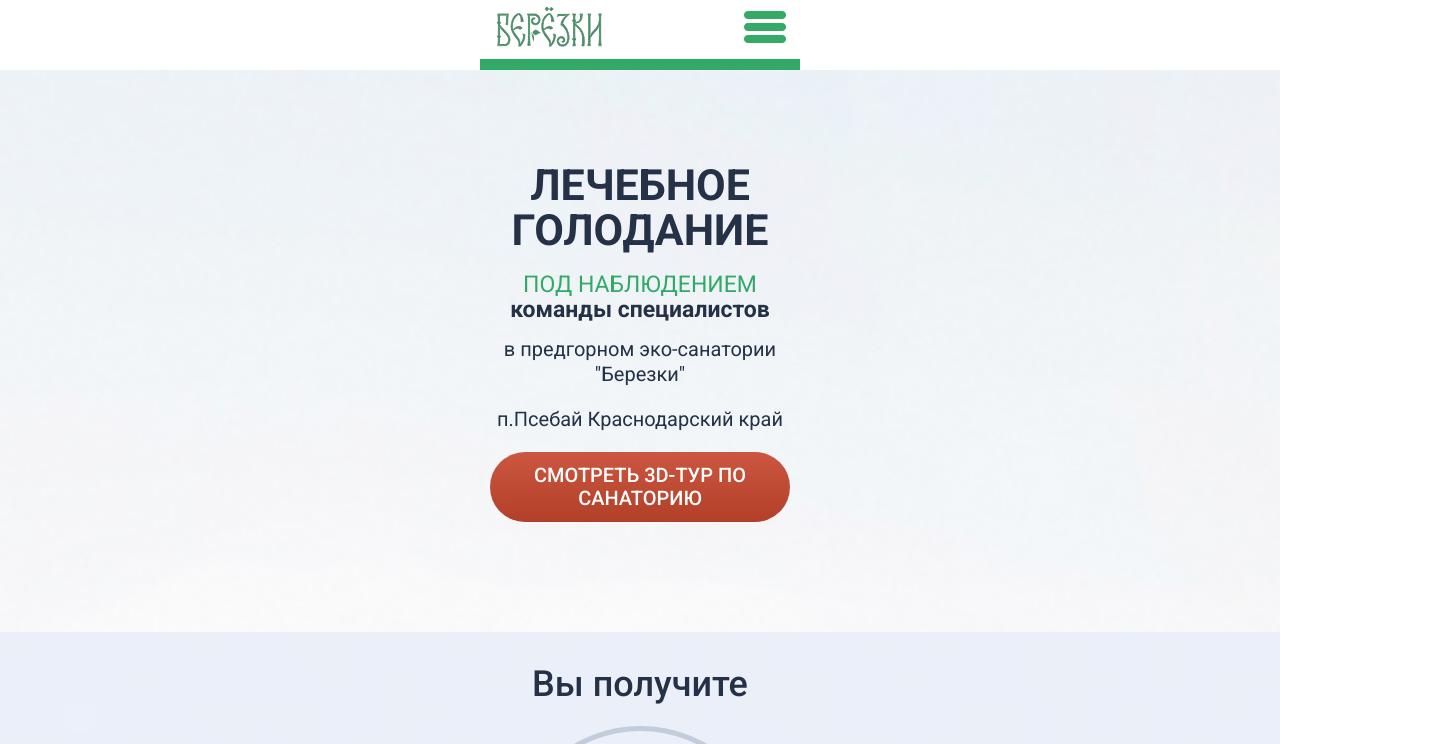
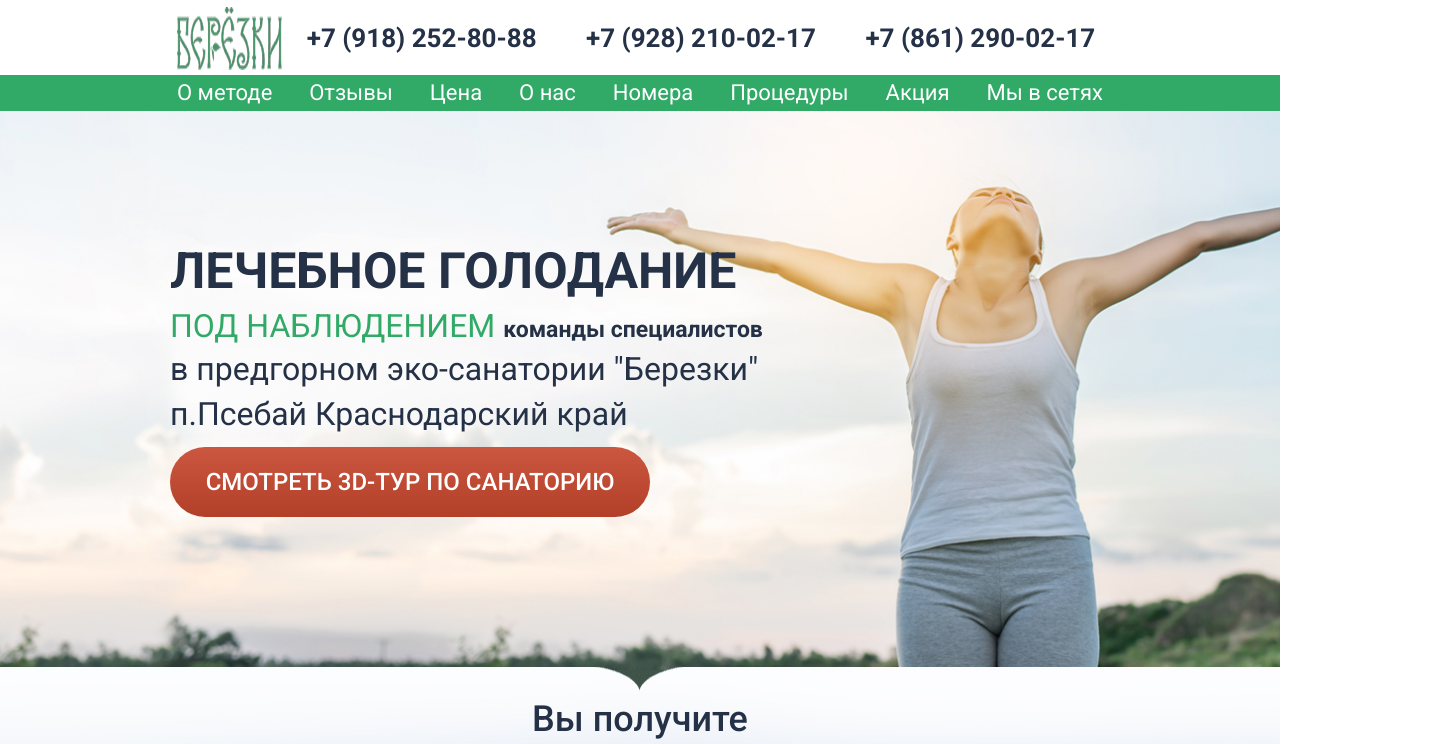
Before and after one commit to Verta-master/Landing-Berezki, a plain HTML site: page index.html in a window 1280 px wide. Shown: the top 744 px of the page, 1440 px wide, since content can reach past the window. Drawn offline with Linux system fonts and the light colour scheme.

Commit message:
Update 2017-07-05T05:54:34.408Z

```diff
--- a/css/style.css
+++ b/css/style.css
@@ -1777,3 +1777,142 @@ textarea {
 .footer-main .logo {
   margin-left: 0;
 }
+@media (min-width: 960px) {
+  .user-block {
+    width: 960px;
+    margin: 0 auto;
+    display: -ms-flexbox;
+    display: flex;
+    -ms-flex-pack: justify;
+        justify-content: space-between;
+    -ms-flex-align: stretch;
+        align-items: stretch;
+    min-height: 75px;
+  }
+  .user-block .user-block__phone {
+    display: block;
+    font-size: 26px;
+    line-height: 36px;
+    font-weight: 700;
+    width: 33%;
+    text-align: center;
+    padding-top: 20px;
+  }
+  .user-block .user-block__phone:hover {
+    background-color: #ebedfa;
+  }
+  .menu {
+    background-color: #31aa67;
+  }
+  .menu__toggle {
+    display: none;
+  }
+  .menu--closed .menu__items {
+    display: -ms-flexbox;
+    display: flex;
+    -ms-flex-pack: justify;
+        justify-content: space-between;
+    list-style-type: none;
+    margin: 0 auto;
+    padding: 0 17px;
+    width: 960px;
+    box-sizing: border-box;
+  }
+  .menu__block--phone {
+    display: none;
+  }
+  .menu__link {
+    color: #fff;
+    text-decoration: none;
+    font-size: 22px;
+    line-height: 36px;
+  }
+  .header-main__wrap {
+    display: block;
+    width: 100%;
+    border-bottom: none;
+  }
+  .promo {
+    background-image: url(../img/promo-desktop.jpg);
+    background-size: cover;
+    background-position: center;
+    background-repeat: no-repeat;
+  }
+  .promo__wrap {
+    width: 960px;
+    margin: 0 auto;
+    min-height: 556px;
+    -ms-flex-align: start;
+        align-items: flex-start;
+    position: relative;
+  }
+  .promo__wrap::after {
+    content: "";
+    position: absolute;
+    bottom: -24px;
+    left: 50%;
+    transform: translateX(-49px);
+    background-image: url(../../img/shape-central.png);
+    background-repeat: no-repeat;
+    width: 98px;
+    height: 25px;
+  }
+  .promo__h1 {
+    max-width: 600px;
+    width: 600px;
+    font-size: 50px;
+    font-weight: 700;
+    text-align: left;
+    margin-left: 0;
+  }
+  .promo__text {
+    width: 600px;
+    max-width: 600px;
+    text-align: left;
+    font-size: 32px;
+  }
+  .promo__text span {
+    font-size: 32px;
+    line-height: 24px;
+  }
+  .promo__text strong {
+    display: inline-block;
+    vertical-align: baseline;
+  }
+  .btn {
+    max-width: 480px;
+    width: 480px;
+    font-size: 24px;
+    margin-left: 0;
+  }
+  .benefits {
+    background-image: url(../img/screen-forest.jpg);
+    background-size: cover;
+  }
+  .benefits__items {
+    -ms-flex-direction: row;
+        flex-direction: row;
+    -ms-flex-pack: center;
+        justify-content: center;
+    -ms-flex-align: stretch;
+        align-items: stretch;
+    -ms-flex-wrap: wrap;
+        flex-wrap: wrap;
+    width: 960px;
+  }
+  .benefits__block {
+    width: 33%;
+    -ms-flex-pack: start;
+        justify-content: flex-start;
+  }
+  .benefits__btn {
+    margin-left: auto;
+    margin-right: auto;
+  }
+  .title-h2 {
+    max-width: 960px;
+  }
+  .title-h3 {
+    max-width: 960px;
+  }
+}
--- a/index.html
+++ b/index.html
@@ -83,7 +83,7 @@
                     <p class="benefits__text">Снижение веса на 10 и более килограмм*<span>*Ваши результаты могут отличаться от заявленных</span></p>
                 </li>
             </ul>
-            <a href="#video" class="btn btn--green">СМОТРЕТЬ ВИДЕО О САНАТОРИИ</a>
+            <a href="#video" class="btn btn--green benefits__btn">СМОТРЕТЬ ВИДЕО О САНАТОРИИ</a>
         </section>
         <section class="help">
             <div class="help__wrap">
```
Also changed, not shown: css/style.min.css.
